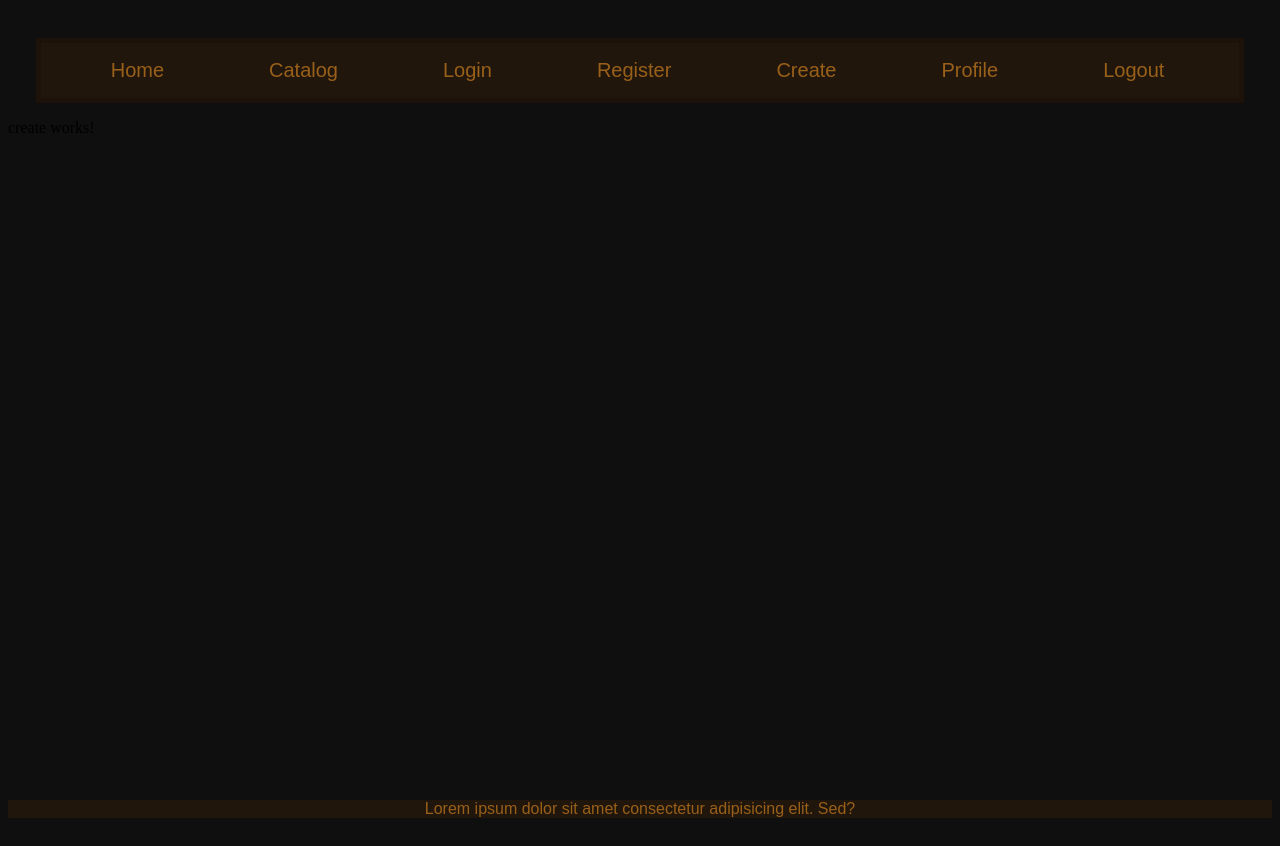
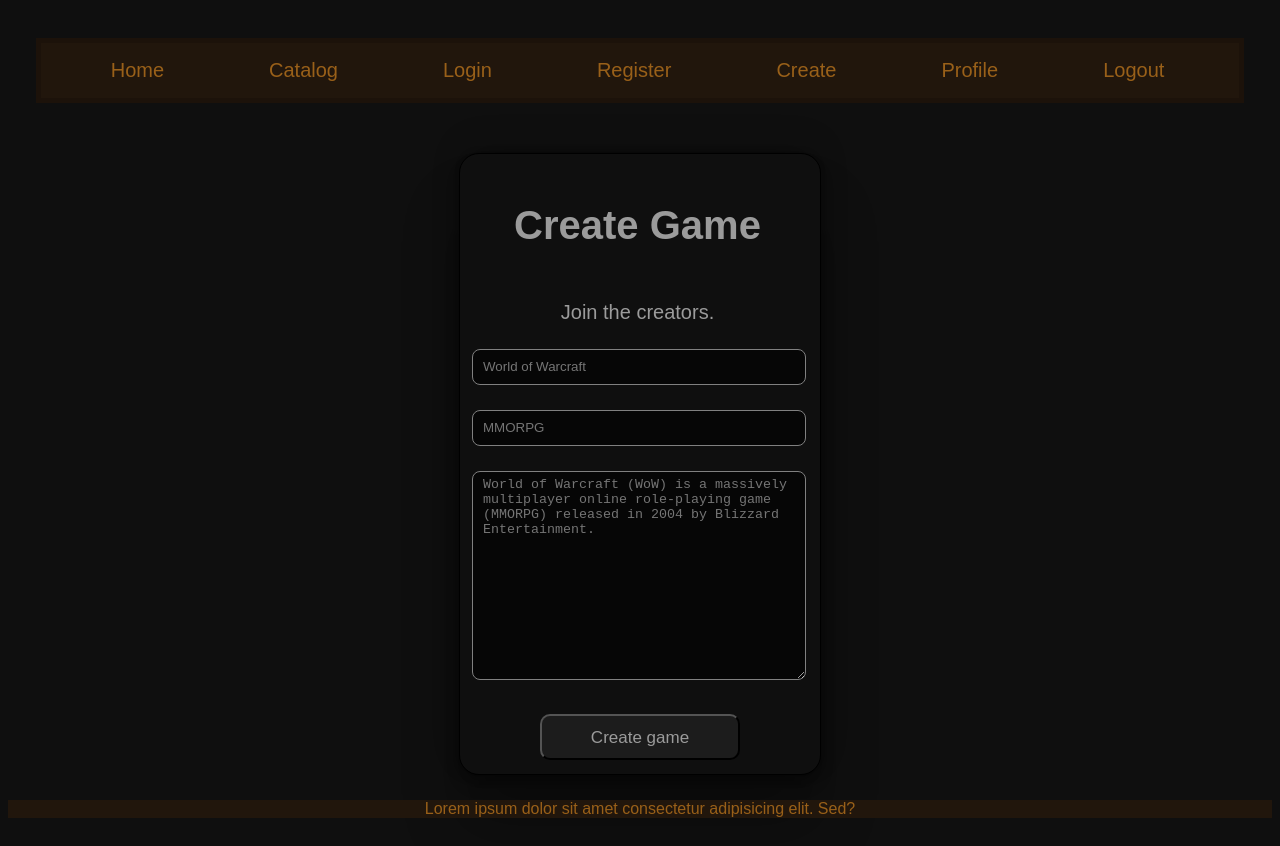
Before and after one commit to CraXWaR/Angular, an Angular app in the folder project/gamesWorld/: page /create in a window 1280 px wide. Built offline with nearby package versions, Linux system fonts and the light colour scheme.

Commit message:
Adding the create form and styling it

```diff
--- a/project/gamesWorld/src/app/pages/create/create.component.css
+++ b/project/gamesWorld/src/app/pages/create/create.component.css
@@ -0,0 +1,100 @@
+.create-container {
+    color: #9b9b9b;
+    width: 360px;
+    height: 620px;
+    margin: auto;
+    margin-top: 4%;
+    background-color: #0f0f0f;
+    border: 1px solid black;
+    border-radius: 20px;
+    box-shadow: rgba(0, 0, 0, 0.25) 0px 54px 55px, rgba(0, 0, 0, 0.12) 0px -12px 30px, rgba(0, 0, 0, 0.12) 0px 4px 6px, rgba(0, 0, 0, 0.17) 0px 12px 13px, rgba(0, 0, 0, 0.09) 0px -3px 5px;
+    font-family: 'Fira Sans', sans-serif;
+
+}
+
+.create-container h1 {
+    font-size: 40px;
+    text-align: center;
+    padding-top: 15px;
+    margin-left: 15px;
+}
+
+.create-container form {
+    width: 300px;
+    margin-left: 20px;
+
+}
+
+.create-container form label {
+    display: flex;
+    margin-top: 20px;
+    margin-bottom: 5px;
+    font-size: 18px;
+}
+
+.create-container form input {
+    color: white;
+    width: 320px;
+    height: 30px;
+    margin-left: -8px;
+    padding-left: 10px;
+    padding-top: 2px;
+    padding-bottom: 2px;
+    background-color: #060606;
+    border: none;
+    border: 1px solid gray;
+    border-radius: 8px;
+    outline: none;
+}
+
+.create-container form textarea {
+    color: white;
+    width: 320px;
+    height: 200px;
+    margin-left: -8px;
+    padding-left: 10px;
+    padding-top: 5px;
+    background-color: #060606;
+    border: none;
+    border: 1px solid gray;
+    border-radius: 8px;
+    outline: none;
+}
+
+/* .register-container input[type="submit"] {
+    width: 320px;
+    height: 35px;
+    margin-top: 30px;
+    border: none;
+    background-color: black;
+    color: white;
+    font-size: 15px;
+} */
+
+.create-container p {
+    font-size: 20px;
+    text-align: center;
+    padding-top: 20px;
+    margin-left: 15px;
+}
+
+.create-container p>a {
+    color: #9b9b9b;
+}
+
+.btn-create {
+    cursor: pointer;
+    width: 200px;
+    height: 35px;
+    margin-top: 30px;
+    margin-left: 60px;
+    padding-left: 10px;
+    padding-top: 12px;
+    padding-bottom: 30px;
+    padding-right: 10px;
+    border-radius: 10px;
+    background-color: #1c1c1c;
+    color: #9b9b9b;
+    font-size: 17px;
+
+}
--- a/project/gamesWorld/src/app/pages/create/create.component.html
+++ b/project/gamesWorld/src/app/pages/create/create.component.html
@@ -1 +1,20 @@
-<p>create works!</p>
+<section class="create-container">
+    <form action="/create" method="post" class="register-form">
+        <h1>Create Game</h1>
+        <p>Join the creators.</p>
+
+        <label for="gameName"></label>
+        <input type="text" id="gameName" placeholder="World of Warcraft" name="gameName">
+
+        <label for="genre"></label>
+        <input type="text" id="genre" placeholder="MMORPG" name="gameGenre">
+
+        <label for="gameDescription"></label>
+        <textarea id="gameDescription"placeholder="World of Warcraft (WoW) is a massively multiplayer online role-playing game (MMORPG) released in 2004 by Blizzard Entertainment."name="gameDescription" cols="30" rows="10"></textarea>
+
+        <div>
+            <button class="btn-create">Create game</button>
+        </div>
+
+    </form>
+</section>
```
Also changed, not shown: 1 other file (tests, documents, lock files or other folders).
